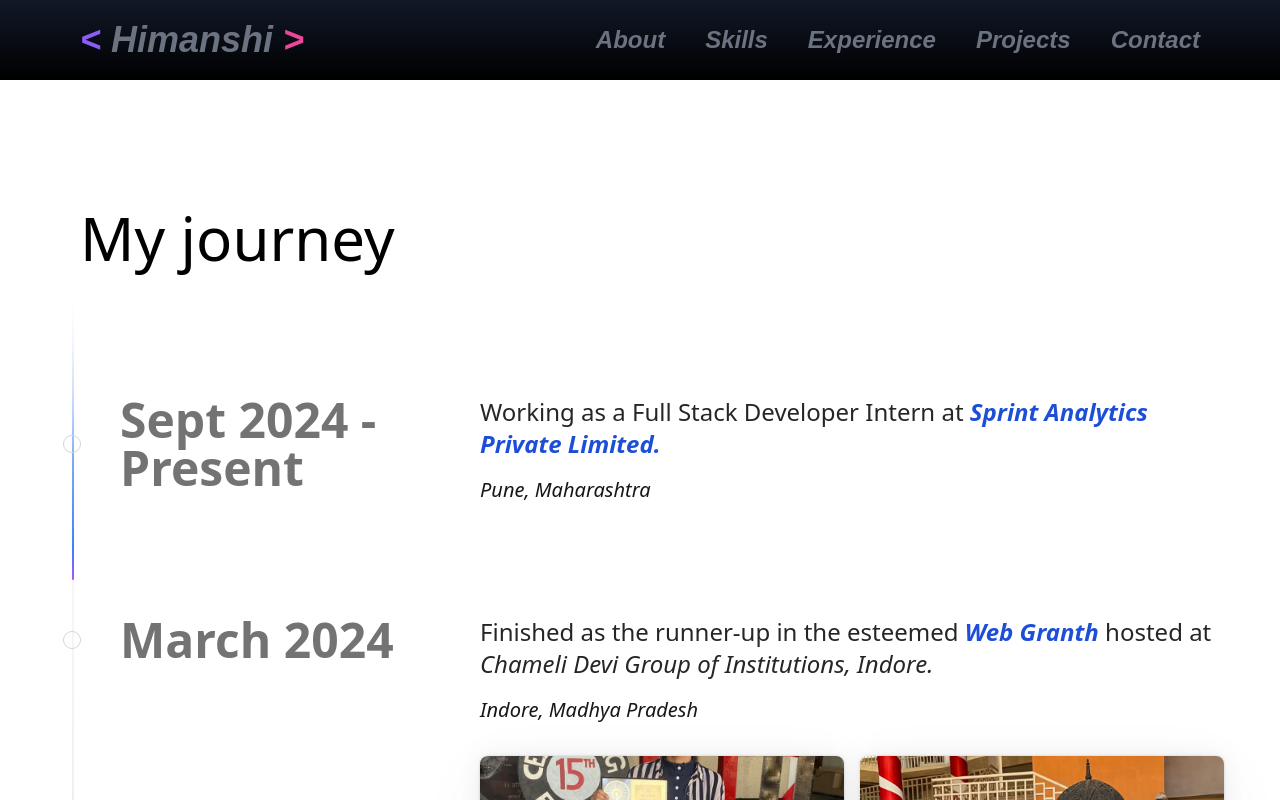
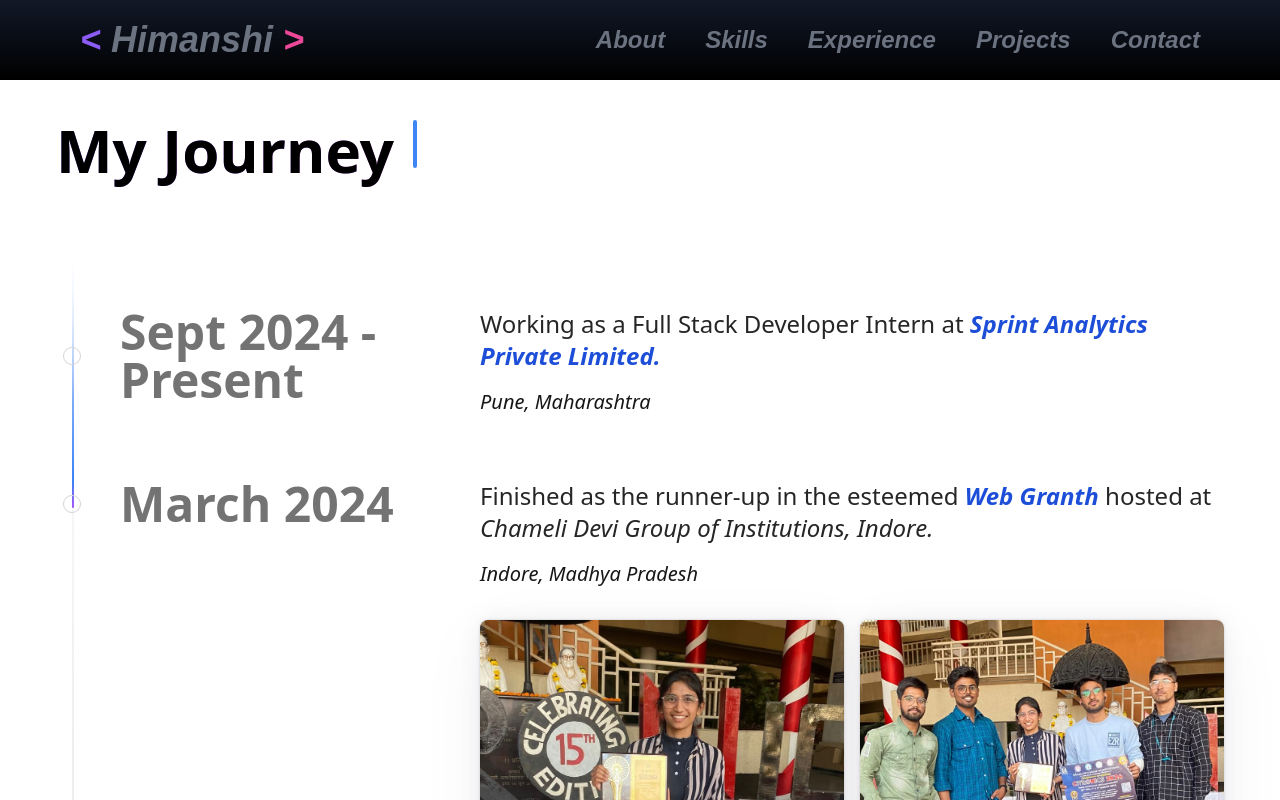
Before and after one commit to Himanshipatel04/Portfolio_next, a Next.js app: page /experience in a window 1280 px wide. Shown: the top 800 px of the page. Built offline with nearby package versions, Linux system fonts and the light colour scheme.

Commit message:
projects

```diff
--- a/src/app/page.tsx
+++ b/src/app/page.tsx
@@ -1,6 +1,7 @@
 import Experience from "@/components/Experience";
 import Hero from "@/components/Hero";
 import Nav from "@/components/Nav";
+import Projects from "./projects/page";
 
 export default function Home() {
   return (
@@ -9,6 +10,7 @@ export default function Home() {
       <div>
         <Hero />
         <Experience/>
+        <Projects/>
       </div>
     </div>
   );
--- a/src/app/projects/page.tsx
+++ b/src/app/projects/page.tsx
@@ -1,8 +1,10 @@
+'use client'
 import Nav from "@/components/Nav";
 import { FocusCards } from "@/components/ui/focus-cards";
+import { TypewriterEffect } from "@/components/ui/typewriter-effect";
 import learnify from '@/public/assets/learnify.png'
 
-function FocusCardsDemo() {
+function Projects() {
   const cards = [
     {
       title: "Learnify",
@@ -42,11 +44,16 @@ function FocusCardsDemo() {
     },
   ];
 
+  const words = [
+    {text:"Projects"}
+  ]
+
   return (
-    <div className="">
+    <div className="pt-20 md:pt-32 bg-gradient-to-r from-black to-neutral-800 max-h-fit">
+      <div className="px-52 text-6xl font-bold"><TypewriterEffect words={words}/></div>
       <Nav /> <FocusCards cards={cards} />
     </div>
   );
 }
 
-export default FocusCardsDemo;
+export default Projects;
--- a/src/components/Experience.tsx
+++ b/src/components/Experience.tsx
@@ -131,7 +131,7 @@ const Experience = () => {
       },
   ];
   return (
-    <div className="w-full  ">
+    <div className="w-full ">
       <Timeline data={data} />
     </div>
   );
--- a/src/components/ui/focus-cards.tsx
+++ b/src/components/ui/focus-cards.tsx
@@ -32,7 +32,7 @@ export const Card = React.memo(
     />
     <div
       className={cn(
-        "absolute inset-0 bg-black/50 flex items-end py-8 px-4 transition-opacity duration-300",
+        "absolute inset-0 bg-black/50 flex items-end py-4 px-4 transition-opacity duration-300",
         hovered === index ? "opacity-100" : "opacity-0"
       )}
     >
@@ -58,7 +58,7 @@ export function FocusCards({ cards }: { cards: Card[] }) {
   const [hovered, setHovered] = useState<number | null>(null);
 
   return (
-    <div className="grid grid-cols-1 px-4 md:grid-cols-4 gap-10 max-w-6xl py-28 md:py-32 md:max-w-7xl mx-auto md:px-8 w-full">
+    <div className="grid grid-cols-1 md:grid-cols-4 gap-10 max-w-6xl py-28 md:py-16 md:max-w-7xl mx-auto md:px-1 w-full">
       {cards.map((card, index) => (
         <Card
           key={card.title}
--- a/src/components/ui/timeline.tsx
+++ b/src/components/ui/timeline.tsx
@@ -6,6 +6,7 @@ import {
   motion,
 } from "framer-motion";
 import React, { useEffect, useRef, useState } from "react";
+import { TypewriterEffectSmooth } from "./typewriter-effect";
 
 interface TimelineEntry {
   title: string;
@@ -32,22 +33,31 @@ export const Timeline = ({ data }: { data: TimelineEntry[] }) => {
   const heightTransform = useTransform(scrollYProgress, [0, 1], [0, height]);
   const opacityTransform = useTransform(scrollYProgress, [0, 0.1], [0, 1]);
 
+  const words= [
+    {
+      text: "My",
+    },
+    {
+      text: "Journey",
+    },
+  ]
   return (
     <div
       className="w-full bg-white dark:bg-gradient-to-b dark:from-black dark:to-neutral-800 font-sans md:px-10"
       ref={containerRef}
     >
-      <div className="max-w-7xl mx-auto pt-20 px-4 md:px-8 lg:px-10">
-        <h2 className="text-3xl md:text-6xl mb-4 text-black dark:text-white mt-10 md:mt-32 max-w-4xl">
-         My journey
-        </h2>
+      <div className="max-w-7xl  mx-auto pt-20 px-4 ">
+      <h2 className="text-4xl py-4 bg-clip-text text-transparent bg-gradient-to-r from-violet-500 to-pink-500 md:text-6xl mb-4  font-bold max-w-4xl">
+      <TypewriterEffectSmooth words={words} />
+</h2>
+
       </div>
 
       <div ref={ref} className="relative max-w-7xl mx-auto pb-20 ">
         {data.map((item, index) => (
           <div
             key={index}
-            className="flex justify-start pt-10 md:pt-28 md:gap-10"
+            className="flex justify-start pt-10 md:pt-16 md:gap-10"
           >
             <div className="sticky flex flex-col md:flex-row z-40 items-center top-40 self-start max-w-xs lg:max-w-sm md:w-full">
               <div className="h-10 absolute left-3 md:left-3 w-10 rounded-full dark:bg-gradient-to-b dark:from-black dark:to-neutral-800 flex items-center justify-center">
--- a/src/components/ui/typewriter-effect.tsx
+++ b/src/components/ui/typewriter-effect.tsx
@@ -1,5 +1,4 @@
 "use client";
-
 import { cn } from "@/lib/utils";
 import { motion, stagger, useAnimate, useInView } from "framer-motion";
 import { useEffect } from "react";
@@ -55,7 +54,7 @@ export const TypewriterEffect = ({
                   initial={{}}
                   key={`char-${index}`}
                   className={cn(
-                    `dark:text-white text-black opacity-0 hidden`,
+                    `dark:bg-clip-text font-bold text-start dark:text-transparent dark:bg-gradient-to-r dark:from-violet-500 dark:to-pink-500 text-black opacity-0 hidden`,
                     word.className
                   )}
                 >
@@ -72,7 +71,7 @@ export const TypewriterEffect = ({
   return (
     <div
       className={cn(
-        "text-base sm:text-xl md:text-3xl lg:text-5xl font-bold text-center",
+        "text-5xl md:text-6xl font-bold",
         className
       )}
     >
@@ -90,7 +89,7 @@ export const TypewriterEffect = ({
           repeatType: "reverse",
         }}
         className={cn(
-          "inline-block rounded-sm w-[4px] h-4 md:h-6 lg:h-10 bg-blue-500",
+          "inline-block rounded-sm w-[4px] h-10 md:h-10 bg-blue-500",
           cursorClassName
         )}
       ></motion.span>
@@ -126,7 +125,7 @@ export const TypewriterEffectSmooth = ({
               {word.text.map((char, index) => (
                 <span
                   key={`char-${index}`}
-                  className={cn(`dark:text-white text-black `, word.className)}
+                  className={cn(`dark:bg-clip-text dark:text-transparent dark:bg-gradient-to-r dark:from-violet-500 dark:to-pink-500 text-black`, word.className)}
                 >
                   {char}
                 </span>
@@ -156,7 +155,7 @@ export const TypewriterEffectSmooth = ({
         }}
       >
         <div
-          className="text-xs sm:text-base md:text-xl lg:text:3xl xl:text-5xl font-bold"
+          className="text-5xl md:text-6xl font-bold"
           style={{
             whiteSpace: "nowrap",
           }}
@@ -178,7 +177,7 @@ export const TypewriterEffectSmooth = ({
           repeatType: "reverse",
         }}
         className={cn(
-          "block rounded-sm w-[4px]  h-4 sm:h-6 xl:h-12 bg-blue-500",
+          "block rounded-sm w-[4px]  h-10 xl:h-12 bg-blue-500",
           cursorClassName
         )}
       ></motion.span>
```
Also changed, not shown: src/public/assets/indore1.jpg, src/public/assets/sih.jpg.
